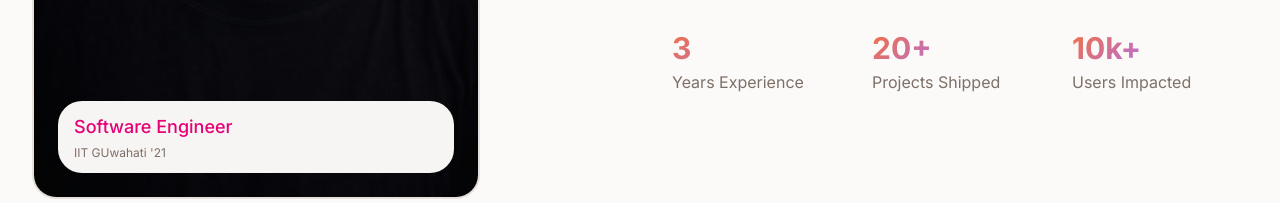
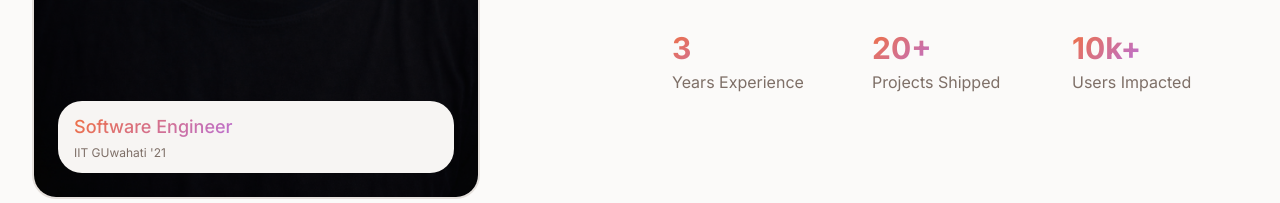
Before and after one commit to Ashu112/Portfolio-v2, a Next.js app: page / in a window 1280 px wide. Shown: the part 1471-1674 px from the top of the page. Built offline with nearby package versions, Linux system fonts and the light colour scheme.

Commit message:
about section UI fix

```diff
--- a/src/components/About.tsx
+++ b/src/components/About.tsx
@@ -80,7 +80,7 @@ export default function About() {
                 />
                 <div className="absolute right-6 bottom-6 left-6">
                   <div className="bg-card space-y-1 rounded-3xl px-4 py-3">
-                    <p className="text-lg font-medium text-pink-600">
+                    <p className="gradient-text text-lg font-medium">
                       Software Engineer
                     </p>
                     <p className="text-muted-foreground text-xs">
```
